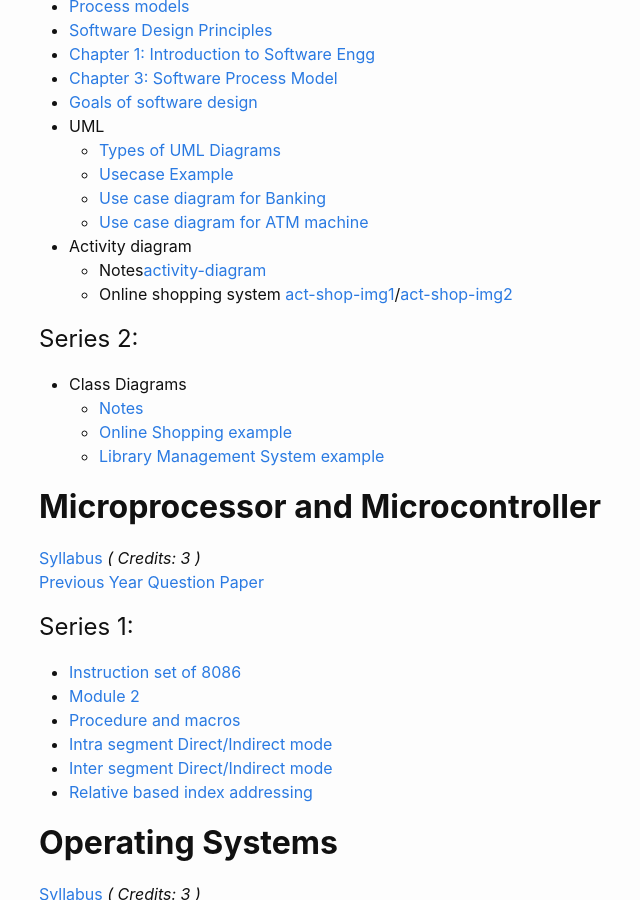
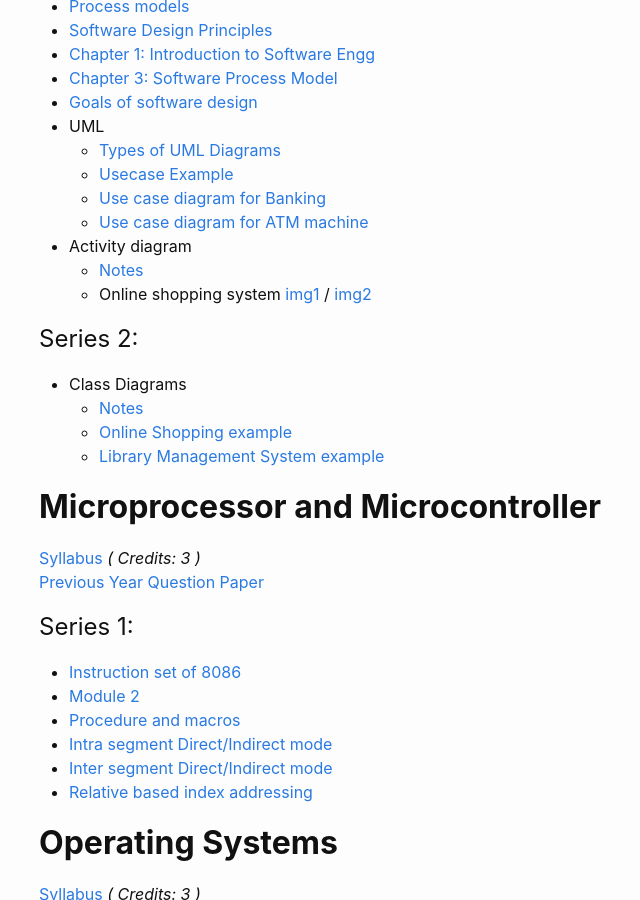
Before and after one commit to IT-GECBH/2020, a Jekyll site: the page built from resources.md, in a window 1280 px wide and 900 px high, scrolled down 347 px. Shown: the whole window, without its empty margins (231-871 px from the left). Built offline with Jekyll 4.4.1, drawn with Linux system fonts in a browser that asks for light colours.

Commit message:
Update resources.md

```diff
--- a/resources.md
+++ b/resources.md
@@ -18,8 +18,8 @@ permalink: /resources/
   * [Use case diagram for Banking][use-bank]
   * [Use case diagram for ATM machine][use-atm]
 * Activity diagram
-  * Notes[activity-diagram]
-  * Online shopping system [act-shop-img1]/[act-shop-img2]
+  * [Notes][activity-diagram]
+  * Online shopping system [img1][act-shop-img1] / [img2][act-shop-img2]
 <br/>
 
 # Series 2:
```
